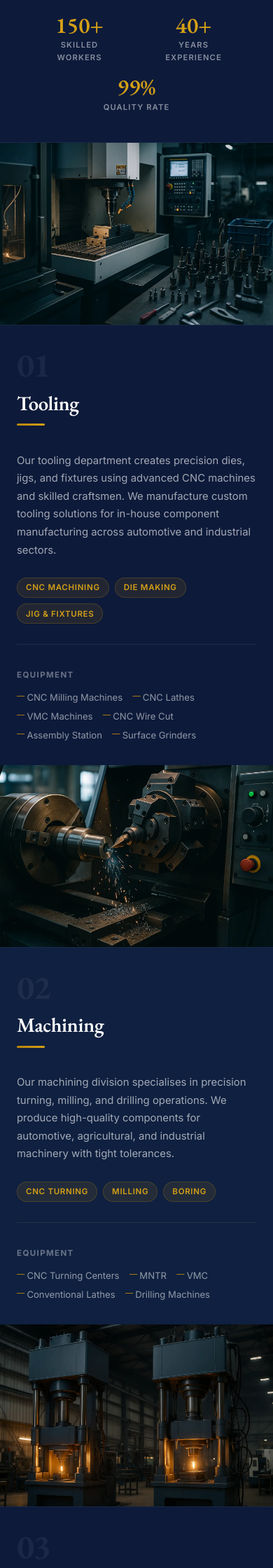
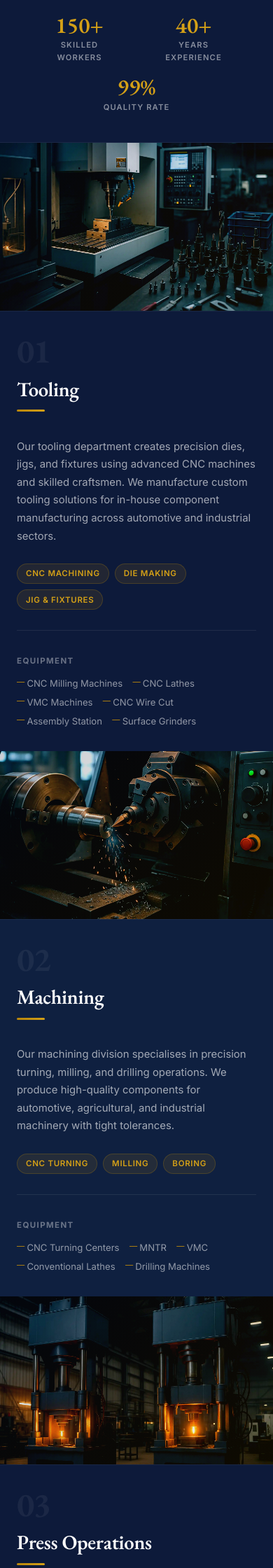
Before and after one commit to Tamanna-57/kbi-website, a Flask app: page /processes in a window 390 px wide. Shown: the part 953-3193 px from the top of the page at 70% size. Run offline with Flask 3, Linux system fonts and the light colour scheme.

Commit message:
Fix processes page: gap, hover speed, overflow, dull images
- Change .proc-ed from min-height:420px to fixed height:480px so both columns
  fill the row uniformly — eliminates the gap between image and text
- Remove max-height from .proc-ed__img-col; fixed row height handles sizing
- Add overflow:hidden to .proc-editorial-list to prevent horizontal scroll
- Reduce hover animation from 0.7s → 0.32s for snappier feel
- Add filter: brightness/contrast/saturate to images so they look vibrant
- Add ::after overlay on image column with subtle amber colour grade
- On hover, image brightens further for clear visual feedback

https://claude.ai/code/session_01Uk6hCjaofp7EedqmDRsjN8

```diff
--- a/static/processes.css
+++ b/static/processes.css
@@ -154,13 +154,14 @@
 /* ── EDITORIAL LIST ────────────────────────────────── */
 .proc-editorial-list {
   background: var(--p-navy);
+  overflow: hidden;
 }
 
 /* Each process article */
 .proc-ed {
   display: grid;
   grid-template-columns: 1fr 1fr;
-  min-height: 420px;
+  height: 480px;
 }
 
 /* Flip: image goes to the right (via order) */
@@ -170,7 +171,19 @@
 /* Image column */
 .proc-ed__img-col {
   overflow: hidden;
-  max-height: 440px;
+  position: relative;
+}
+
+/* Subtle amber colour grade overlay */
+.proc-ed__img-col::after {
+  content: '';
+  position: absolute;
+  inset: 0;
+  background: linear-gradient(135deg,
+    rgba(13,26,58,.22) 0%,
+    rgba(184,134,11,.08) 100%);
+  pointer-events: none;
+  z-index: 1;
 }
 
 .proc-ed__img-col picture,
@@ -179,21 +192,24 @@
   height: 100%;
   object-fit: cover;
   display: block;
-  transition: transform .7s var(--p-ease);
+  transition: transform .32s var(--p-ease), filter .32s;
+  filter: brightness(1.06) contrast(1.08) saturate(1.18);
 }
 
 .proc-ed:hover .proc-ed__img-col img {
-  transform: scale(1.04);
+  transform: scale(1.05);
+  filter: brightness(1.1) contrast(1.1) saturate(1.28);
 }
 
 /* Text column */
 .proc-ed__text-col {
-  padding: clamp(3rem, 6vw, 5rem) clamp(2.5rem, 5vw, 4.5rem);
+  padding: clamp(2.5rem, 5vw, 4rem) clamp(2.5rem, 5vw, 4.5rem);
   display: flex;
   flex-direction: column;
   justify-content: center;
   background: var(--p-navy);
   border-top: 1px solid rgba(255,255,255,.05);
+  overflow: hidden;
 }
 
 /* Alternating bg: every odd text col slightly lighter */
@@ -374,9 +390,9 @@
 @media (max-width: 900px) {
   .proc-ed {
     grid-template-columns: 1fr;
-    min-height: unset;
+    height: auto;
   }
-  .proc-ed__img-col { height: 320px; }
+  .proc-ed__img-col { height: 300px; }
   .proc-ed--flip .proc-ed__img-col { order: 0; }
   .proc-ed--flip .proc-ed__text-col { order: 0; }
   .proc-stats__inner { gap: 0; }
@@ -387,7 +403,8 @@
 
 @media (max-width: 600px) {
   .proc-hero__title { font-size: 2.6rem; }
-  .proc-ed__img-col { height: 260px; }
+  .proc-ed { height: auto; }
+  .proc-ed__img-col { height: 240px; }
   .proc-ed__text-col { padding: 2rem 1.5rem; }
   .proc-ed__num { font-size: 3rem; }
   .proc-ed__title { font-size: 1.8rem; }
```
